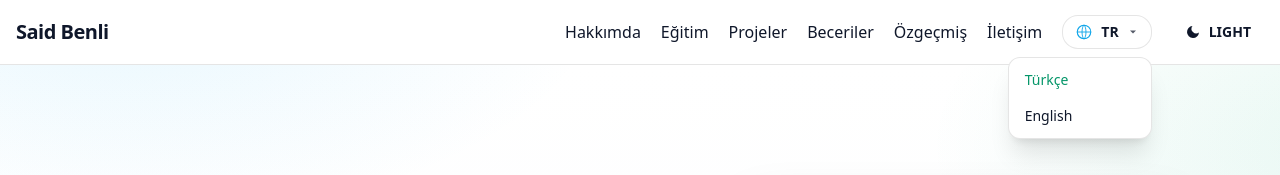
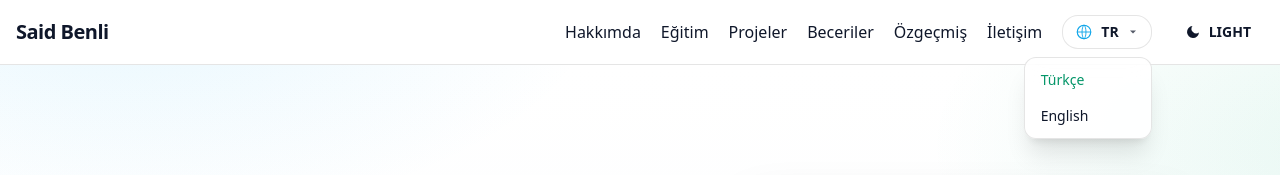
Before and after one commit to sbenli10/kisisel-websitem, a Next.js app: page / in a window 1280 px wide. Both pictures are taken after a click on the button "TR". Shown: the top 175 px of the page. Built offline with nearby package versions, Linux system fonts and the light colour scheme.

Commit message:
fix: case-sensitive name for .NET icon

```diff
--- a/src/components/LanguageSwitcher.tsx
+++ b/src/components/LanguageSwitcher.tsx
@@ -9,14 +9,15 @@ export default function LanguageSwitcher() {
   const [open, setOpen] = useState(false);
   const btnRef = useRef<HTMLButtonElement>(null);
   const menuRef = useRef<HTMLDivElement>(null);
+  const menuId = "lang-switcher-menu";
 
+  // ESC ve dışarı tıklama ile kapat
   useEffect(() => {
     if (!open) return;
     const onKey = (e: KeyboardEvent) => e.key === "Escape" && setOpen(false);
     const onClick = (e: MouseEvent) => {
-      if (!menuRef.current?.contains(e.target as Node) && !btnRef.current?.contains(e.target as Node)) {
-        setOpen(false);
-      }
+      const t = e.target as Node;
+      if (!menuRef.current?.contains(t) && !btnRef.current?.contains(t)) setOpen(false);
     };
     document.addEventListener("keydown", onKey);
     document.addEventListener("mousedown", onClick);
@@ -26,39 +27,60 @@ export default function LanguageSwitcher() {
     };
   }, [open]);
 
+  const choose = (code: "tr" | "en") => {
+    setLang(code);
+    setOpen(false);
+    // butona odak geri (klavye için)
+    btnRef.current?.focus();
+  };
+
   return (
-    <div className="relative">
+    <div className="relative inline-block text-left">
       <button
         ref={btnRef}
-        onClick={() => setOpen((v) => !v)}
+        type="button"
+        onClick={() => setOpen(v => !v)}
+        aria-haspopup="menu"
+        aria-expanded={open}
+        aria-controls={menuId}
         className="inline-flex items-center gap-2 rounded-2xl border border-black/10 bg-white px-3 py-1.5 text-sm font-semibold
                    hover:bg-black/[0.04]
                    dark:border-white/10 dark:bg-white/5 dark:hover:bg-white/10"
       >
+        {/* globe */}
         <svg width="18" height="18" viewBox="0 0 24 24" className="text-sky-500 dark:text-sky-400">
           <path d="M12 21a9 9 0 1 0 0-18 9 9 0 0 0 0 18Z" stroke="currentColor" fill="none" strokeWidth="1.5"/>
           <path d="M2.5 12h19M12 2.5c3.5 3.4 3.5 15.6 0 19M12 2.5c-3.5 3.4-3.5 15.6 0 19" stroke="currentColor" fill="none" strokeWidth="1.2"/>
         </svg>
         <span className="uppercase">{lang}</span>
-        <svg width="12" height="12" viewBox="0 0 24 24" className="opacity-70"><path d="M6 9l6 6 6-6" fill="currentColor"/></svg>
+        <svg width="12" height="12" viewBox="0 0 24 24" className="opacity-70">
+          <path d="M6 9l6 6 6-6" fill="currentColor" />
+        </svg>
       </button>
 
       {open && (
         <div
+          id={menuId}
           ref={menuRef}
-          className="absolute right-0 mt-2 w-36 rounded-xl bg-white border border-black/10 shadow-xl p-1
-                     dark:bg-slate-900 dark:border-white/10"
+          role="menu"
+          aria-labelledby={menuId}
+          // 👇 mobilde taşmayı engeller
+          className="absolute right-0 top-full mt-2 z-50 min-w-[8rem] max-w-[85vw]
+                     rounded-xl border border-black/10 bg-white/90 p-1 shadow-xl backdrop-blur-md
+                     dark:border-white/10 dark:bg-slate-900/90"
         >
           <button
-            onClick={() => { setLang("tr"); setOpen(false); }}
-            className={`w-full text-left rounded-lg px-3 py-2 text-sm hover:bg-black/[0.04] dark:hover:bg-white/5
+            role="menuitem"
+            onClick={() => choose("tr")}
+            className={`block w-full rounded-lg px-3 py-2 text-left text-sm hover:bg-black/[0.04] dark:hover:bg-white/5
                         ${lang === "tr" ? "text-emerald-600 dark:text-emerald-400" : "text-slate-900 dark:text-slate-100"}`}
           >
             Türkçe
           </button>
           <button
-            onClick={() => { setLang("en"); setOpen(false); }}
-            className={`w-full text-left rounded-lg px-3 py-2 text-sm hover:bg-black/[0.04] dark:hover:bg-white/5
+            role="menuitem"
+            onClick={() => choose("en")}
+            className={`block w-full rounded-lg px-3 py-2 text-left text-sm hover:bg-black/[0.04] dark:hover:bg-white/5
                         ${lang === "en" ? "text-emerald-600 dark:text-emerald-400" : "text-slate-900 dark:text-slate-100"}`}
           >
             English
```
